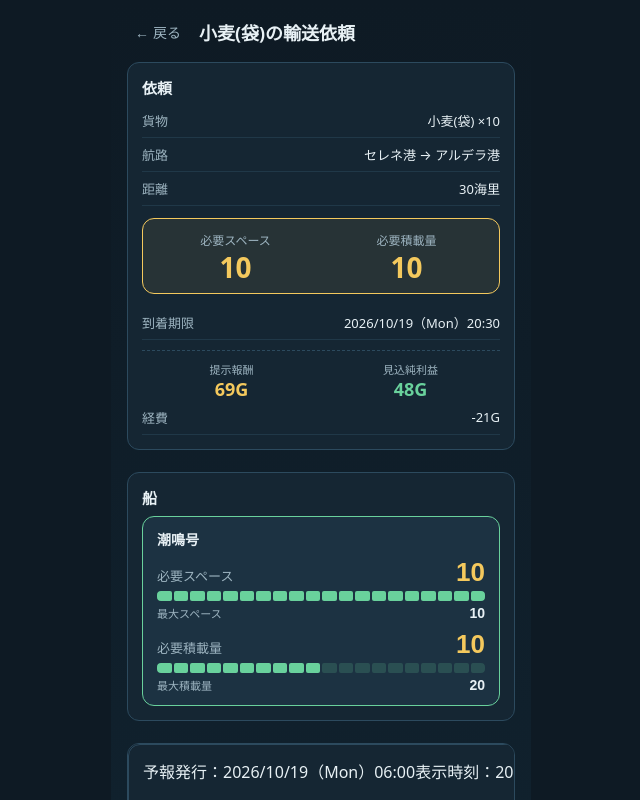
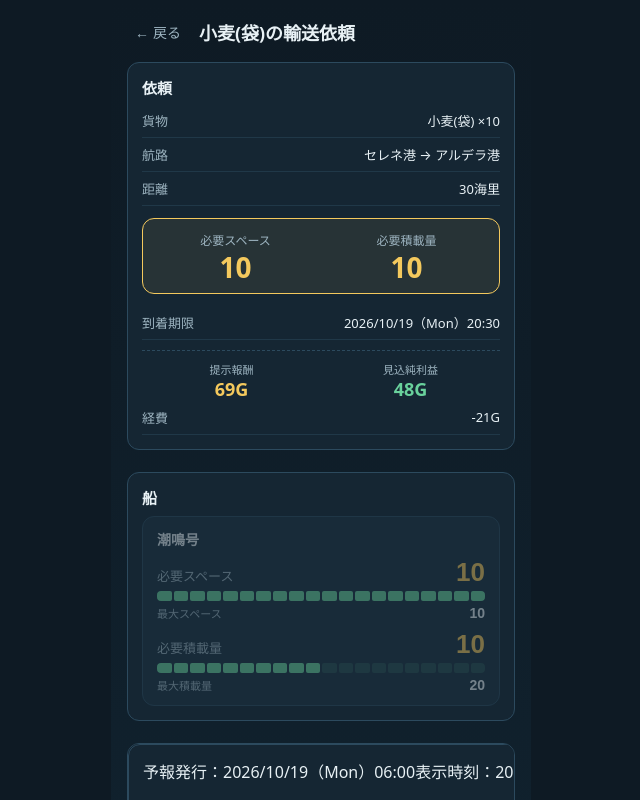
Before and after one commit to Shienori/shioji-no-shokai, a React (Vite) app in the folder shioji-no-shokai-mvp/: page / in a window 1280 px wide. Both pictures are taken after a click on the button 640 px from the left and 485 px from the top of the page. Shown: the top 800 px of the page, without its empty margins (319-959 px from the left). Built offline with nearby package versions, Linux system fonts and the light colour scheme.

Commit message:
feat: unify acceptance checks, add confirmation, and round eta to minutes

```diff
--- a/shioji-no-shokai-mvp/src/components/contract/ContractBoard.tsx
+++ b/shioji-no-shokai-mvp/src/components/contract/ContractBoard.tsx
@@ -3,7 +3,7 @@ import { ContractCard } from "./ContractCard";
 import { ports, getPortById } from "../../data/ports";
 import { getRouteById } from "../../data/routes";
 import { getCargoById } from "../../data/cargos";
-import { ceilTo5Minutes, formatDateTime, formatDuration } from "../../domain/time";
+import { ceilTo1Minute, formatDateTime, formatDuration } from "../../domain/time";
 
 interface ContractBoardProps {
   selectedPortId: PortId;
@@ -48,7 +48,7 @@ export function ContractBoard({
   const remainingMs = remainingOperationMs / 6;
   const deadlineLabel = acceptedContract ? formatDateTime(acceptedContract.deadlineAt) : "";
   const estimatedArrivalLabel = voyage?.phase === "sailing"
-    ? formatDateTime(ceilTo5Minutes(Date.now() + remainingMs))
+    ? formatDateTime(ceilTo1Minute(Date.now() + remainingMs))
     : "";
   const sailingProgress = voyage?.phase === "sailing"
     ? progress
--- a/shioji-no-shokai-mvp/src/components/contract/ContractDetailScreen.tsx
+++ b/shioji-no-shokai-mvp/src/components/contract/ContractDetailScreen.tsx
@@ -6,7 +6,7 @@ import { getCargoById } from "../../data/cargos";
 import { getHexById } from "../../data/hexMap";
 import { getContractCargoRequirements, getContractSchedule } from "../../domain/contractOffer";
 import { calculateExpense } from "../../domain/reward";
-import { ceilTo5Minutes, formatDateTime } from "../../domain/time";
+import { ceilTo1Minute, formatDateTime } from "../../domain/time";
 import { getRouteHexIds } from "../../domain/routePath";
 import {
   calculateEstimatedArrivalAt,
@@ -42,9 +42,11 @@ export function ContractDetailScreen({
   onClose
 }: ContractDetailScreenProps) {
   const [selectedShipId, setSelectedShipId] = useState<string | null>(null);
+  const [showConfirmation, setShowConfirmation] = useState(false);
 
   useEffect(() => {
     setSelectedShipId(null);
+    setShowConfirmation(false);
   }, [contract?.id]);
 
   const route = contract ? getRouteById(contract.routeId) : null;
@@ -194,7 +196,7 @@ export function ContractDetailScreen({
           </div>
           {forecastEta && (
             <p style={{ margin: "8px 0 0", fontSize: "13px" }}>
-              予報ETA: {formatDateTime(ceilTo5Minutes(forecastEta))}（精度 {Math.round(seaForecast.accuracy * 100)}%）
+              予報ETA: {formatDateTime(ceilTo1Minute(forecastEta))}（精度 {Math.round(seaForecast.accuracy * 100)}%）
             </p>
           )}
         </section>
@@ -205,16 +207,30 @@ export function ContractDetailScreen({
         <button
           className={`btn ${canAccept && selectedShipId ? "btn-primary" : "btn-secondary"}`}
           disabled={!canAccept || !selectedShipId}
-          onClick={() => {
-            if (selectedShipId) {
-              onAccept(selectedShipId);
-            }
-          }}
+          onClick={() => setShowConfirmation(true)}
         >
           {selectedShipId ? "受注する" : "船を選択してください"}
         </button>
         <button className="btn btn-secondary" onClick={onClose}>断る</button>
       </footer>
+
+      {showConfirmation && selectedShip && (
+        <div className="confirmation-overlay">
+          <div className="confirmation-modal">
+            <h3>受注内容の確認</h3>
+            <div className="kv"><span>貨物</span><span>{cargo.name} ×{contract.quantity}</span></div>
+            <div className="kv"><span>航路</span><span>{fromPort.name} → {toPort.name}</span></div>
+            <div className="kv"><span>船</span><span>{selectedShip.name}</span></div>
+            <div className="kv"><span>予報ETA</span><span>{forecastEta ? formatDateTime(ceilTo1Minute(forecastEta)) : "-"}</span></div>
+            <div className="kv"><span>到着期限</span><span>{deadlineLabel}</span></div>
+            <div className="kv"><span>提示報酬</span><span>{contract.offeredReward}G</span></div>
+            <div className="confirmation-actions">
+              <button className="btn btn-secondary" type="button" onClick={() => setShowConfirmation(false)}>キャンセル</button>
+              <button className="btn btn-primary" type="button" onClick={() => onAccept(selectedShip.id)}>受注する</button>
+            </div>
+          </div>
+        </div>
+      )}
     </div>
   );
 }
--- a/shioji-no-shokai-mvp/src/components/fleet/FleetPanel.tsx
+++ b/shioji-no-shokai-mvp/src/components/fleet/FleetPanel.tsx
@@ -3,7 +3,7 @@ import { getPortById } from "../../data/ports";
 import { getRouteById } from "../../data/routes";
 import { getCargoById } from "../../data/cargos";
 import { getHexById } from "../../data/hexMap";
-import { ceilTo5Minutes, formatDateTime } from "../../domain/time";
+import { ceilTo1Minute, formatDateTime } from "../../domain/time";
 import { calculateVoyageProgress } from "../../domain/voyage";
 import { getSeaConditionAt } from "../../domain/seaCondition";
 
@@ -41,7 +41,7 @@ export function FleetPanel({ ships, voyage, contract, operationTime, onSelectShi
   const remainingOperationMs = voyage ? Math.max(0, voyage.estimatedArrivalAt - operationTime) : 0;
   const remainingMs = remainingOperationMs / 6;
   const estimatedArrivalLabel = voyage?.phase === "sailing"
-    ? formatDateTime(ceilTo5Minutes(Date.now() + remainingMs))
+    ? formatDateTime(ceilTo1Minute(Date.now() + remainingMs))
     : "-";
   const deadlineLabel = contract ? formatDateTime(contract.deadlineAt) : "-";
 
--- a/shioji-no-shokai-mvp/src/components/fleet/ShipDetailScreen.tsx
+++ b/shioji-no-shokai-mvp/src/components/fleet/ShipDetailScreen.tsx
@@ -4,7 +4,7 @@ import { getPortById } from "../../data/ports";
 import { getRouteById } from "../../data/routes";
 import { getCargoById } from "../../data/cargos";
 import { getHexById } from "../../data/hexMap";
-import { ceilTo5Minutes, formatDateTime } from "../../domain/time";
+import { ceilTo1Minute, formatDateTime } from "../../domain/time";
 import { calculateVoyageProgress } from "../../domain/voyage";
 import { getRouteHexIds } from "../../domain/routePath";
 import { getSeaConditionAt, getSeaConditionForecastAt, SEA_CONDITION_SLOT_MS } from "../../domain/seaCondition";
@@ -67,7 +67,7 @@ export function ShipDetailScreen({ ship, voyage, contract, operationTime, onBack
   const remainingOperationMs = voyage ? Math.max(0, voyage.estimatedArrivalAt - operationTime) : 0;
   const remainingMs = remainingOperationMs / 6;
   const etaLabel = voyage?.phase === "sailing"
-    ? formatDateTime(ceilTo5Minutes(Date.now() + remainingMs))
+    ? formatDateTime(ceilTo1Minute(Date.now() + remainingMs))
     : "-";
   const deadlineLabel = contract ? formatDateTime(contract.deadlineAt) : "-";
 
--- /dev/null
+++ b/shioji-no-shokai-mvp/src/domain/contractAcceptance.ts
@@ -0,0 +1,47 @@
+import type { ContractTemplate, GameState, Ship } from "./types";
+import { getRouteById } from "../data/routes";
+import { getCargoById } from "../data/cargos";
+
+export interface AcceptanceCheck {
+  canAccept: boolean;
+  reason: string | null;
+}
+
+export function evaluateContractAcceptance(
+  contract: ContractTemplate,
+  ship: Ship,
+  gameState: GameState,
+): AcceptanceCheck {
+  if (gameState.acceptedContract) {
+    return { canAccept: false, reason: "すでに依頼を受注しています" };
+  }
+
+  const route = getRouteById(contract.routeId);
+  if (ship.currentPortId !== route.fromPortId) {
+    return { canAccept: false, reason: "船が仕出港にいません" };
+  }
+
+  if (ship.status !== "docked") {
+    return { canAccept: false, reason: "船がフリーではありません" };
+  }
+
+  const cargo = getCargoById(contract.cargoId);
+  const requiredCargoVolume = cargo.unitVolume * contract.quantity;
+  const requiredCargoWeight = cargo.weightPerUnit * contract.quantity;
+
+  if (
+    ship.maxCargoVolume < requiredCargoVolume ||
+    ship.maxCargoWeight < requiredCargoWeight
+  ) {
+    return { canAccept: false, reason: "スペースまたは積載量が不足しています" };
+  }
+
+  const hasOffer = (gameState.portOffers[route.fromPortId] ?? [])
+    .some((offer) => offer.templateId === contract.id);
+
+  if (!hasOffer) {
+    return { canAccept: false, reason: "この依頼は現在提示されていません" };
+  }
+
+  return { canAccept: true, reason: null };
+}
--- a/shioji-no-shokai-mvp/src/domain/time.ts
+++ b/shioji-no-shokai-mvp/src/domain/time.ts
@@ -17,8 +17,8 @@ export function ceilTo30Minutes(realTimeMs: number): number {
   return Math.ceil(realTimeMs / intervalMs) * intervalMs;
 }
 
-export function ceilTo5Minutes(realTimeMs: number): number {
-  const intervalMs = 5 * 60 * 1000;
+export function ceilTo1Minute(realTimeMs: number): number {
+  const intervalMs = 60 * 1000;
   return Math.ceil(realTimeMs / intervalMs) * intervalMs;
 }
 
--- a/shioji-no-shokai-mvp/src/pages/MainPage.tsx
+++ b/shioji-no-shokai-mvp/src/pages/MainPage.tsx
@@ -13,6 +13,7 @@ import { getContractTemplateById, tutorialWheatContract } from "../data/contract
 import { getRouteById } from "../data/routes";
 import { getCargoById } from "../data/cargos";
 import { getContractCargoRequirements } from "../domain/contractOffer";
+import { evaluateContractAcceptance } from "../domain/contractAcceptance";
 import { calculateVoyageProgress } from "../domain/voyage";
 import { settleContract } from "../domain/settlement";
 
@@ -47,30 +48,27 @@ export function MainPage() {
     ? getContractCargoRequirements(selectedContract, selectedCargo)
     : { requiredCargoVolume: 0, requiredCargoWeight: 0 };
 
-  const eligibleShips = selectedRoute
-    ? gameState.ships.filter((ship) =>
-        ship.status === "docked"
-        && ship.currentPortId === selectedRoute.fromPortId
-        && ship.maxCargoVolume >= requiredCargoVolume
-        && ship.maxCargoWeight >= requiredCargoWeight
-      )
+  const acceptanceChecks = selectedContract
+    ? gameState.ships.map((ship) => ({
+        ship,
+        check: evaluateContractAcceptance(selectedContract, ship, gameState)
+      }))
     : [];
+  const eligibleShips = acceptanceChecks
+    .filter((item) => item.check.canAccept)
+    .map((item) => item.ship);
 
   const acceptReason = !selectedContract || !selectedRoute
     ? null
     : gameState.acceptedContract
       ? "すでに依頼を受注しています"
-      : !gameState.ships.some((ship) => ship.currentPortId === selectedRoute.fromPortId)
-        ? "船が仕出港にいません"
-        : !gameState.ships.some((ship) => ship.currentPortId === selectedRoute.fromPortId && ship.status === "docked")
-          ? "船がフリーではありません"
-          : !gameState.ships.some((ship) =>
-              ship.currentPortId === selectedRoute.fromPortId
-              && ship.maxCargoVolume >= requiredCargoVolume
-              && ship.maxCargoWeight >= requiredCargoWeight
-            )
+      : eligibleShips.length > 0
+        ? null
+        : gameState.ships.some((ship) => ship.currentPortId === selectedRoute.fromPortId)
+          ? gameState.ships.some((ship) => ship.currentPortId === selectedRoute.fromPortId && ship.status === "docked")
             ? "スペースまたは積載量が不足しています"
-            : null;
+            : "船がフリーではありません"
+          : "船が仕出港にいません";
 
   const voyage = gameState.activeVoyage;
   const progress = voyage && gameState.acceptedContract
--- a/shioji-no-shokai-mvp/src/state/gameStore.ts
+++ b/shioji-no-shokai-mvp/src/state/gameStore.ts
@@ -9,6 +9,7 @@ import { createVoyage, progressVoyage } from "../domain/voyage";
 import { settleContract } from "../domain/settlement";
 import { advanceOperationTime } from "../domain/time";
 import { createAcceptedContract, createOfferedContract } from "../domain/contractSchedule";
+import { evaluateContractAcceptance } from "../domain/contractAcceptance";
 import { loadGame, saveGame } from "../domain/save";
 import { SAVE_KEY, STARTING_MONEY } from "../data/gameConstants";
 import { getHexById, getPortHexId } from "../data/hexMap";
@@ -241,32 +242,20 @@ export const useGameStore = create<GameStore>((set, get) => ({
   acceptContract: (contractId, shipId) => {
     const current = get().gameState;
     const currentRealTime = Date.now();
-    if (current.acceptedContract) return;
 
     const template = getContractTemplateById(contractId);
     const ship = current.ships.find((item) => item.id === shipId);
     if (!ship) return;
-    if (ship.status !== "docked") return;
+
+    const acceptance = evaluateContractAcceptance(template, ship, current);
+    if (!acceptance.canAccept) return;
 
     const route = getRouteById(template.routeId);
-    if (current.selectedPortId !== route.fromPortId) return;
-    if (ship.currentPortId !== route.fromPortId) return;
-
     const offeredContract = (current.portOffers[current.selectedPortId] ?? [])
       .find((offer) => offer.templateId === contractId);
     if (!offeredContract) return;
 
     const cargo = getCargoById(template.cargoId);
-    const requiredCargoVolume = cargo.unitVolume * template.quantity;
-    const requiredCargoWeight = cargo.weightPerUnit * template.quantity;
-
-    if (
-      ship.maxCargoVolume < requiredCargoVolume ||
-      ship.maxCargoWeight < requiredCargoWeight
-    ) {
-      return;
-    }
-
     const acceptedContract = createAcceptedContract(
       template,
       route,
```
